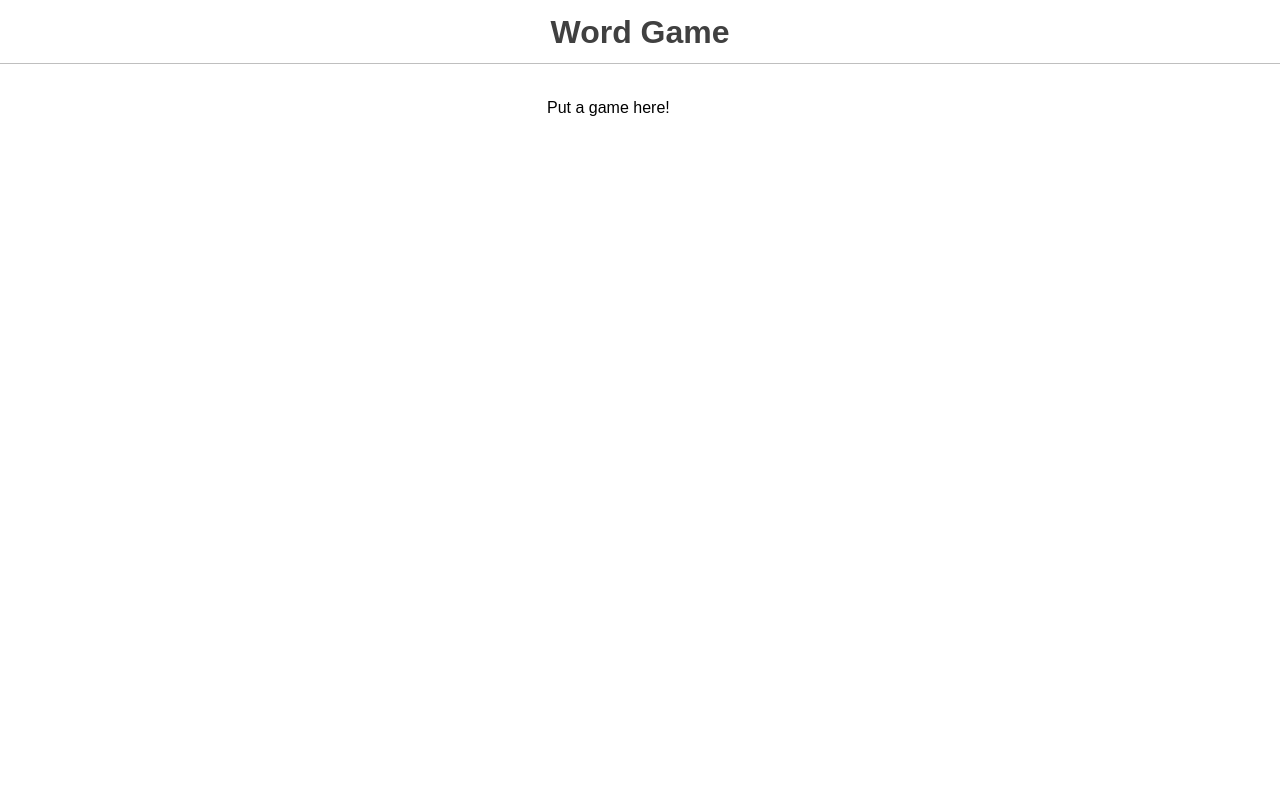
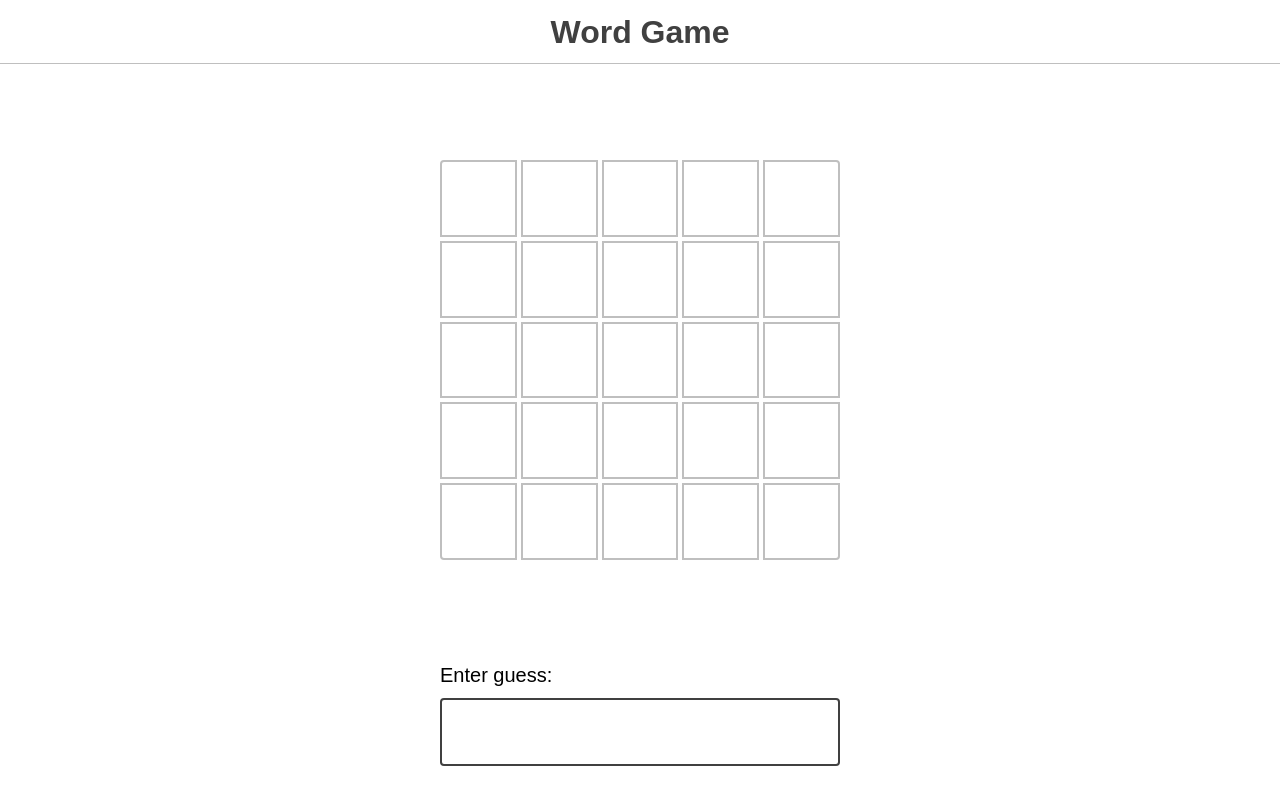
Before and after one commit to joy-of-react/project-wordle, a React (Create React App) app: page / in a window 1280 px wide. Built offline with nearby package versions, Linux system fonts and the light colour scheme.

Commit message:
Exercise 1-3 Done

```diff
--- a/src/components/App/App.js
+++ b/src/components/App/App.js
@@ -1,13 +1,16 @@
+import React from 'react';
 import Game from '../Game';
 import Header from '../Header';
 
 function App() {
+  const [guesses, setGuesses] = React.useState([]);
+
   return (
     <div className="wrapper">
       <Header />
 
       <div className="game-wrapper">
-        <Game />
+        <Game guesses={guesses} setGuesses={setGuesses} />
       </div>
     </div>
   );
--- a/src/components/Game/Game.js
+++ b/src/components/Game/Game.js
@@ -1,5 +1,7 @@
 import React from 'react';
-
+import GuessHistory from '../GuessHistory';
+import GuessInput from "../GuessInput";
+import GuessResults from '../GuessResults';
 import { sample } from '../../utils';
 import { WORDS } from '../../data';
 
@@ -8,8 +10,15 @@ const answer = sample(WORDS);
 // To make debugging easier, we'll log the solution in the console.
 console.info({ answer });
 
+
+
 function Game() {
-  return <>Put a game here!</>;
+  const [guesses, setGuesses] = React.useState([]);
+
+  return <>
+    <GuessResults guesses={guesses} />
+    <GuessInput guesses={guesses} setGuesses={setGuesses} />
+  </>;
 }
 
 export default Game;
--- /dev/null
+++ b/src/components/Guess/Guess.js
@@ -0,0 +1,18 @@
+import React from 'react';
+
+import { range } from '../../utils';
+
+function Guess({ value }) {
+
+  return (
+    <p className="guess">
+      {range(5).map((num) => (
+        <span key={num} className="cell">
+          {value ? value[num] : undefined}
+        </span>
+      ))}
+    </p>
+  );
+}
+
+export default Guess;
--- /dev/null
+++ b/src/components/Guess/index.js
@@ -0,0 +1,2 @@
+export * from "./Guess";
+export { default } from "./Guess";
--- /dev/null
+++ b/src/components/GuessHistory/GuessHistory.js
@@ -0,0 +1,19 @@
+import React from 'react';
+
+function GuessHistory({ guesses }) {
+  return (
+    <>
+      <div className="guess-results">
+        <ol>
+          {guesses.map((guess, index) => {
+            return (
+              <p className="guess" key={index}>{guess}</p>
+            )
+          })}
+        </ol>
+      </div>
+    </>
+  )
+}
+
+export default GuessHistory;
--- /dev/null
+++ b/src/components/GuessHistory/index.js
@@ -0,0 +1,2 @@
+export * from "./GuessHistory";
+export { default } from "./GuessHistory";
--- /dev/null
+++ b/src/components/GuessInput/GuessInput.js
@@ -0,0 +1,28 @@
+import React from 'react';
+
+function GuessHistory({ guesses, setGuesses }) {
+  const [input, setInput] = React.useState('');
+
+  function SubmitGuess(event) {
+    event.preventDefault();
+    let nextGuesses = [...guesses, input];
+    console.log(nextGuesses);
+
+    setGuesses(nextGuesses);
+    setInput('');
+  }
+
+  return (
+    <>
+      <form onSubmit={SubmitGuess} className="guess-input-wrapper">
+        <label htmlFor='guess-input'>Enter guess:</label>
+        <input title="Fill in a 5 letter word" id="guess-input" type="text" pattern='[A-Za-z]{5}' maxLength={5} value={input} onChange={(event) => {
+          let newInput = event.target.value.toUpperCase();
+          setInput(newInput);
+        }} />
+      </form>
+    </>
+  )
+}
+
+export default GuessHistory;
--- /dev/null
+++ b/src/components/GuessInput/index.js
@@ -0,0 +1,2 @@
+export * from "./GuessInput";
+export { default } from "./GuessInput";
--- /dev/null
+++ b/src/components/GuessResults/GuessResults.js
@@ -0,0 +1,23 @@
+import React from 'react';
+import { range } from '../../utils';
+
+import Guess from '../Guess';
+
+function GuessResults({ guesses }) {
+  const [numOfGuessesAllowed, setNumOfGuessesAllowed] = React.useState(5);
+  let guess1 = guesses[0];
+  console.log(guess1);
+
+
+  return (
+    <>
+      <div className="guess-results">
+        {range(numOfGuessesAllowed).map((num) => (
+          <Guess key={num} value={guesses[num]} />
+        ))}
+      </div>
+    </>
+  )
+}
+
+export default GuessResults;
--- /dev/null
+++ b/src/components/GuessResults/index.js
@@ -0,0 +1,2 @@
+export * from "./GuessResults";
+export { default } from "./GuessResults";
```
